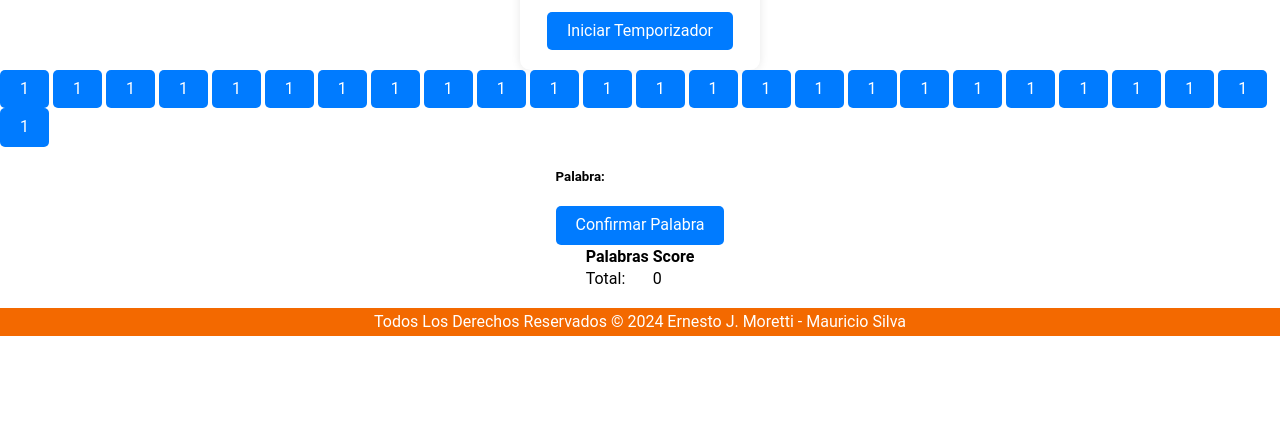
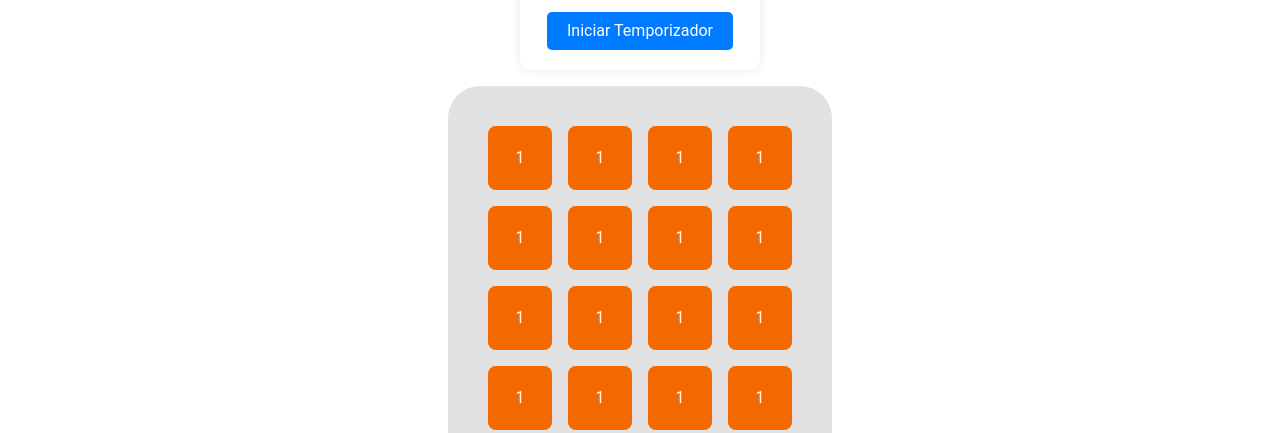
Before and after one commit to TitoMoretti/Boggle-MORETTI-SILVA, a plain HTML site: page game.html in a window 1280 px wide. Shown: the part 367-800 px from the top of the page. Drawn offline with Linux system fonts and the light colour scheme.

Commit message:
disenio de tablero

```diff
--- a/game.html
+++ b/game.html
@@ -9,8 +9,8 @@
     <link rel="stylesheet" href="styles/index.css">
     <link rel="stylesheet" href="styles/game.css">
 </head>
-<body id="body">
-    <header id="header">
+<body>
+    <header>
         <a href="index.html"><img id="logoHeader" src="images/logo.png" alt="LogoHeader"></a>
         <h2 id="subtitleHeader">Hecho por Ernesto J. Moretti y Mauricio Silva</h2>
         <h3 id="madebyHeader">Hecho por Ernesto J. Moretti y Mauricio Silva</h3>
@@ -25,35 +25,28 @@
                 <button id="resetButton">Restablecer</button>
             </div>
         </div>
-        <section id="diceGrid">
+
+        <div id="diceGrid">
             <div id="dice">
-                <button>1</button>
-                <button>1</button>
-                <button>1</button>
-                <button>1</button>
-                <button>1</button>
-                <button>1</button>
-                <button>1</button>
-                <button>1</button>
-                <button>1</button>
-                <button>1</button>
-                <button>1</button>
-                <button>1</button>
-                <button>1</button>
-                <button>1</button>
-                <button>1</button>
-                <button>1</button>
-                <button>1</button>
-                <button>1</button>
-                <button>1</button>
-                <button>1</button>
-                <button>1</button>
-                <button>1</button>
-                <button>1</button>
-                <button>1</button>
-                <button>1</button>
+                <div class="letter">1</div>
+                <div class="letter">1</div>
+                <div class="letter">1</div>
+                <div class="letter">1</div>
+                <div class="letter">1</div>
+                <div class="letter">1</div>
+                <div class="letter">1</div>
+                <div class="letter">1</div>
+                <div class="letter">1</div>
+                <div class="letter">1</div>
+                <div class="letter">1</div>
+                <div class="letter">1</div>
+                <div class="letter">1</div>
+                <div class="letter">1</div>
+                <div class="letter">1</div>
+                <div class="letter">1</div>
+
             </div>
-        </section>
+        </div>
         <section id="wordInfo">
             <div id="wordHolder">
                 <h5>Palabra:</h5>
@@ -74,15 +67,17 @@
             </table>
         </section>
     </main>
-    <footer id="footer">
-        <section id="copyright">
+    <footer>
+        <div id="footer">
             <span>
                 Todos Los Derechos Reservados ©
                 2024
+            </span>
+            <span>
                 Ernesto J. Moretti -
                 Mauricio Silva
             </span>
-        </section>
+        </div>
     </footer>
     <script src="app.js"></script>
     <script src="./js/temporizador.js"></script>
--- a/styles/game.css
+++ b/styles/game.css
@@ -30,3 +30,30 @@ button:hover {
 .hidden {
     display: none;
 }
+
+#diceGrid {
+    margin-top: 1rem;
+    padding: 2rem;
+    background-color: #e2e2e2;
+    border-radius: 2rem;
+
+}
+
+#dice {
+    display: flex;
+    flex-wrap: wrap ;
+    width: 20rem;
+
+}
+
+.letter {
+    background-color: #f36900;
+    color: #fff;
+    height: 4rem;
+    width: 4rem;
+    margin: .5rem;
+    border-radius: .5rem;
+    display: flex;
+    justify-content: center;
+    align-items: center;
+}
```
